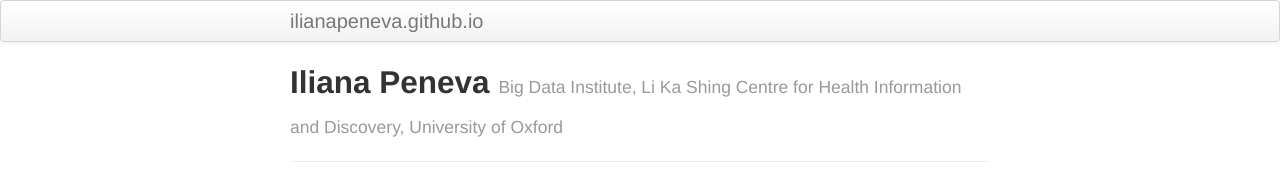
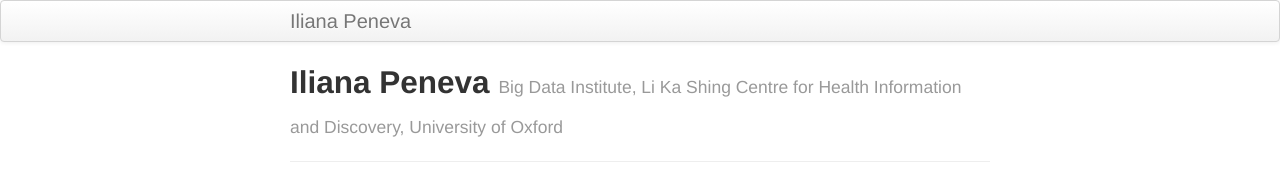
Before and after one commit to ilianapeneva/ilianapeneva.github.io, a Jekyll site: the page built from index.md, in a window 1280 px wide. Shown: the top 194 px of the page. Built offline with Jekyll 4.4.1, drawn with Linux system fonts in a browser that asks for light colours.

Commit message:
Update _config.yml

```diff
--- a/_config.yml
+++ b/_config.yml
@@ -8,7 +8,7 @@ highlighter: rouge
 # Themes are encouraged to use these universal variables
 # so be sure to set them if your theme uses them.
 #
-title :
+title : Iliana Peneva
 author :
   name : Iliana Peneva
   email : iliana.peneva@bdi.ox.ac.uk
```
